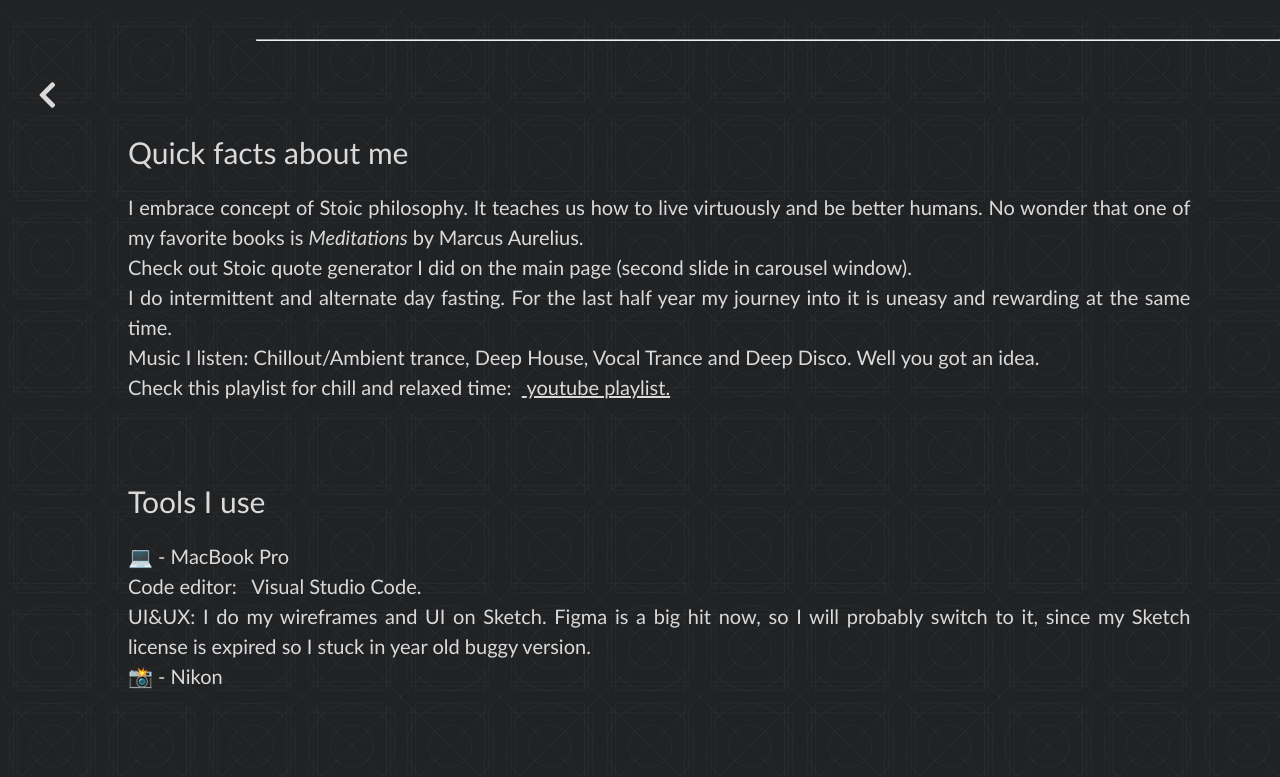
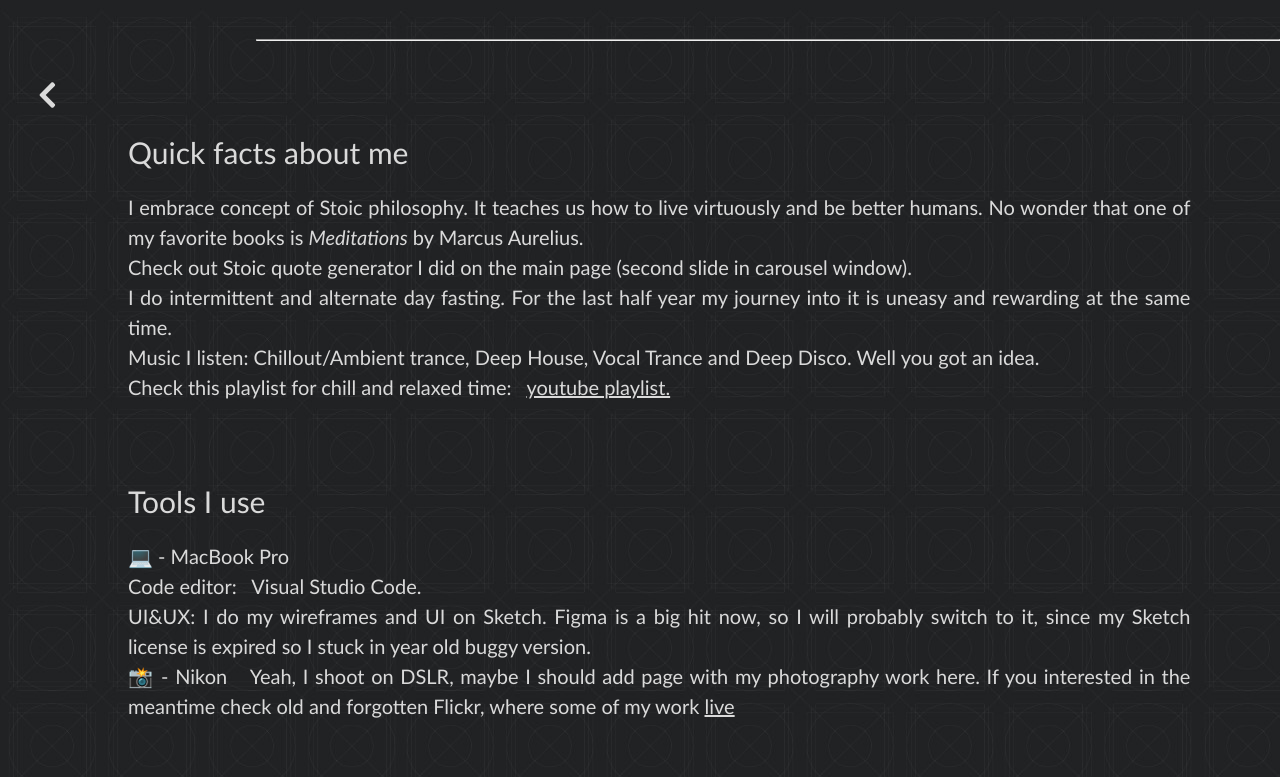
Before and after one commit to sagdish/dev-portfolio, a React (Create React App) app: page /blog in a window 1280 px wide. Shown: the top 777 px of the page. Built offline with nearby package versions, Linux system fonts and the light colour scheme.

Commit message:
bio text update with flickr link

```diff
--- a/src/pages/Blog.js
+++ b/src/pages/Blog.js
@@ -24,13 +24,13 @@ function Blog(props) {
             <br/> Check out Stoic quote generator I did on the main page (second slide in carousel window).
             <br/> I do intermittent and alternate day fasting. For the last half year my journey into it is uneasy and rewarding at the same time.
             <br/> Music I listen: Chillout/Ambient trance, Deep House, Vocal Trance and Deep Disco. Well you got an idea.
-            <br/>Check this playlist for chill and relaxed time: &nbsp;
+            <br/>Check this playlist for chill and relaxed time: &nbsp;{' '}
             <a href='https://www.youtube.com/watch?v=VjAxlcJgKGY&list=RDGMEMYH9CUrFO7CfLJpaD7UR85wVMVjAxlcJgKGY&index=1'
               target='_blank'
               rel="noopener noreferrer"
               style={{color: 'inherit'}}
             >
-             {' '} youtube playlist.
+              youtube playlist.
             </a>
           </p>
         </div>
@@ -41,7 +41,15 @@ function Blog(props) {
             Code editor: &nbsp; Visual Studio Code. <br/>
             UI&UX: I do my wireframes and UI on Sketch. Figma is a big hit now, so I will probably switch to it,
             since my Sketch license is expired so I stuck in year old buggy version.
-            <br/>📸 - Nikon
+            <br/>📸 - Nikon &ensp; Yeah, I shoot on DSLR, maybe I should add page with my photography work here. If you interested in the meantime
+            check old and forgotten Flickr, where some of my work {' '}
+            <a href='https://www.flickr.com/photos/96815544@N05/albums/72157714812168558/with/8921632196/'
+              target='_blank'
+              rel="noopener noreferrer"
+              style={{color: 'inherit'}}>
+              live
+              </a>
+
             </p>
         </div>
 
--- a/src/pages/Play.js
+++ b/src/pages/Play.js
@@ -24,13 +24,16 @@ function Work(props) {
         <div style={{position: 'relative', display: 'flex', justifyContent: 'center'}}>
           <div style={{
             position: 'absolute',
-            top: '18%',
+            top: '15%',
             left: '25%',
             fontSize: '26px',
             fontWeight: 'lighter',
           }}>
             Shhhhh... <br/>
-            You didn't see this. It is still under development
+            You didn't see this. It is still under development.
+            <br/>
+            <br/>
+            This will be the place for random collection of useful code, or some interesting components. Stay tuned.
           </div>
           <img src={thinking} alt='' style={{
               height: 'auto',
```
